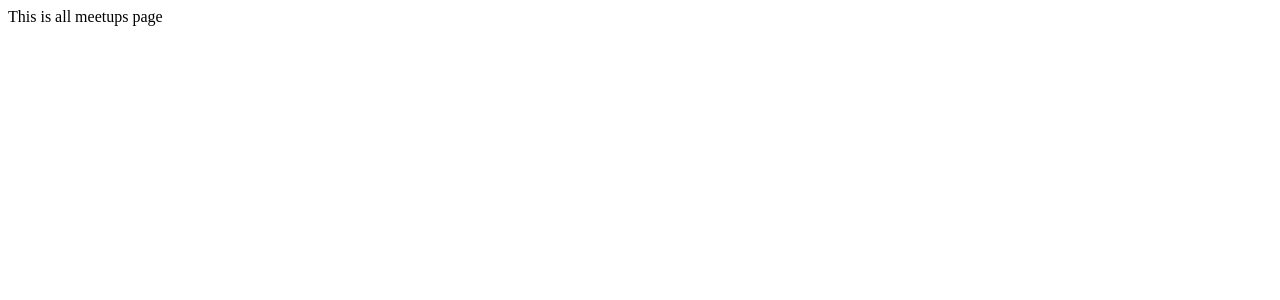
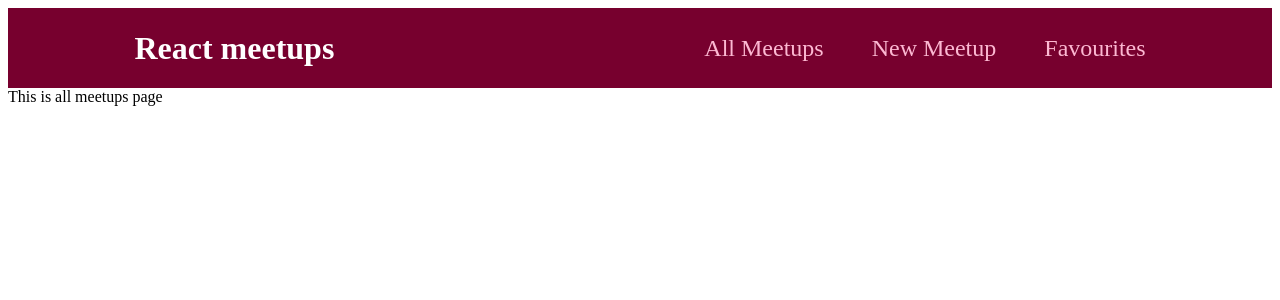
Before and after one commit to SDushan/react_sample, a React (Create React App) app: page / in a window 1280 px wide. Shown: the top 300 px of the page. Built offline with nearby package versions, Linux system fonts and the light colour scheme.

Commit message:
added main navigation header component

```diff
--- a/src/App.js
+++ b/src/App.js
@@ -3,10 +3,12 @@
 import Meetups from "./pages/Meetups";
 import NewMeetup from "./pages/NewMeetup";
 import Favourites from "./pages/Favourites";
+import MainNavigation from "./components/layout/MainNavigation";
 
 function App() {
   return (
     <div>
+      <MainNavigation />
       <Routes>
         <Route path="/" element={<Meetups />} />
         <Route path="/new-meetup" element={<NewMeetup />} />
--- /dev/null
+++ b/src/components/layout/MainNavigation.js
@@ -0,0 +1,26 @@
+import { Link } from "react-router-dom";
+
+import classes from "./MainNavigation.module.css";
+
+function MainNavigation() {
+  return (
+    <header className={classes.header}>
+      <div className={classes.logo}>React meetups</div>
+      <nav>
+        <ul>
+          <li>
+            <Link to="/">All Meetups</Link>
+          </li>
+          <li>
+            <Link to="/new-meetup">New Meetup</Link>
+          </li>
+          <li>
+            <Link to="/favourites">Favourites</Link>
+          </li>
+        </ul>
+      </nav>
+    </header>
+  );
+}
+
+export default MainNavigation;
--- /dev/null
+++ b/src/components/layout/MainNavigation.module.css
@@ -0,0 +1,48 @@
+.header {
+  width: 100%;
+  height: 5rem;
+  display: flex;
+  align-items: center;
+  justify-content: space-between;
+  background-color: #77002e;
+  padding: 0 10%;
+  box-sizing: border-box;
+}
+
+.logo {
+  font-size: 2rem;
+  color: white;
+  font-weight: bold;
+}
+
+.header ul {
+  list-style: none;
+  margin: 0;
+  padding: 0;
+  display: flex;
+  align-items: baseline;
+}
+
+.header li {
+  margin-left: 3rem;
+}
+
+.header a {
+  text-decoration: none;
+  font-size: 1.5rem;
+  color: #fcb8d2;
+}
+
+.header a:hover,
+.header a:active,
+.header a.active {
+  color: white;
+}
+
+.badge {
+  background-color: #cc2062;
+  color: white;
+  border-radius: 12px;
+  padding: 0 1rem;
+  margin-left: 0.5rem;
+}
```
